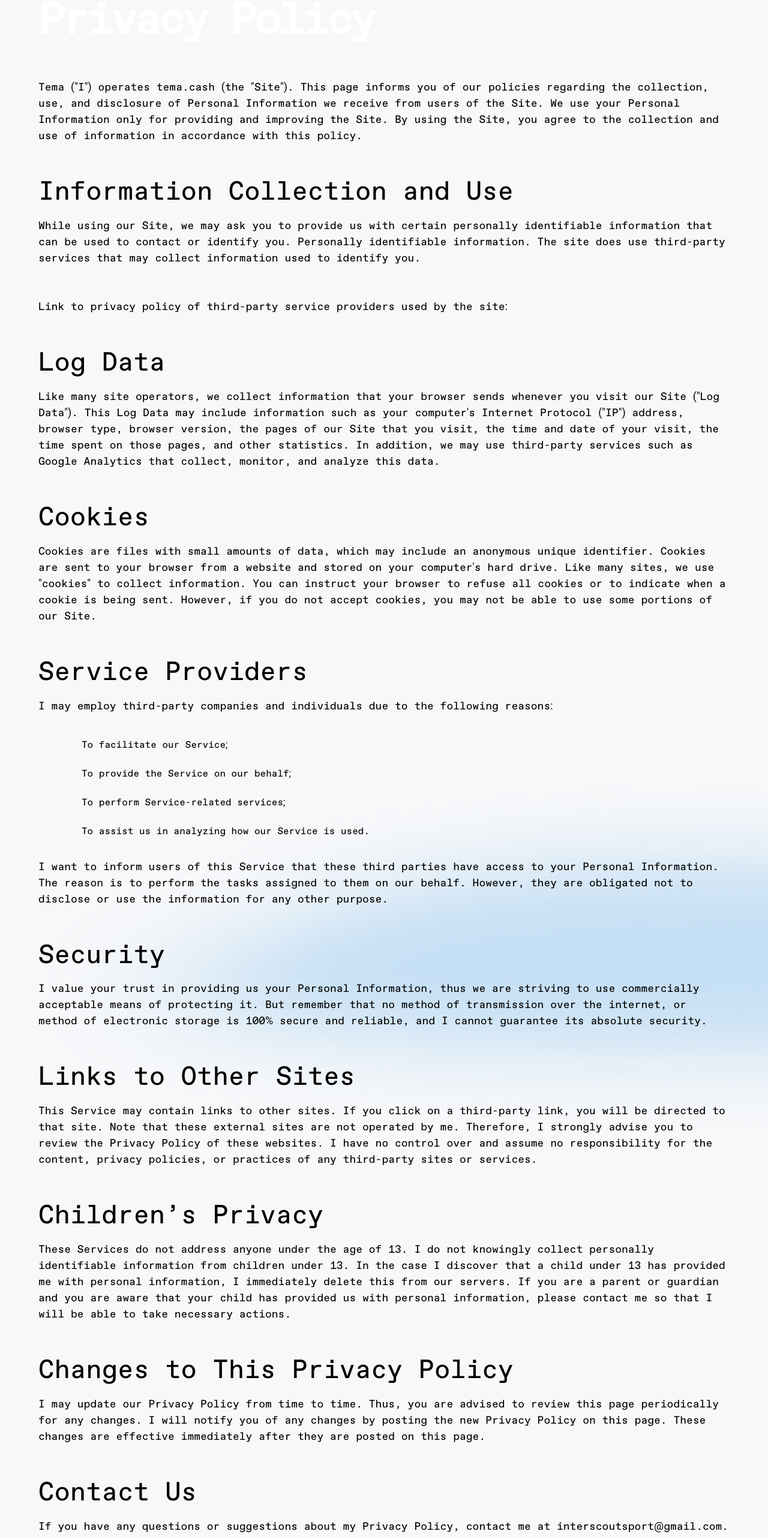
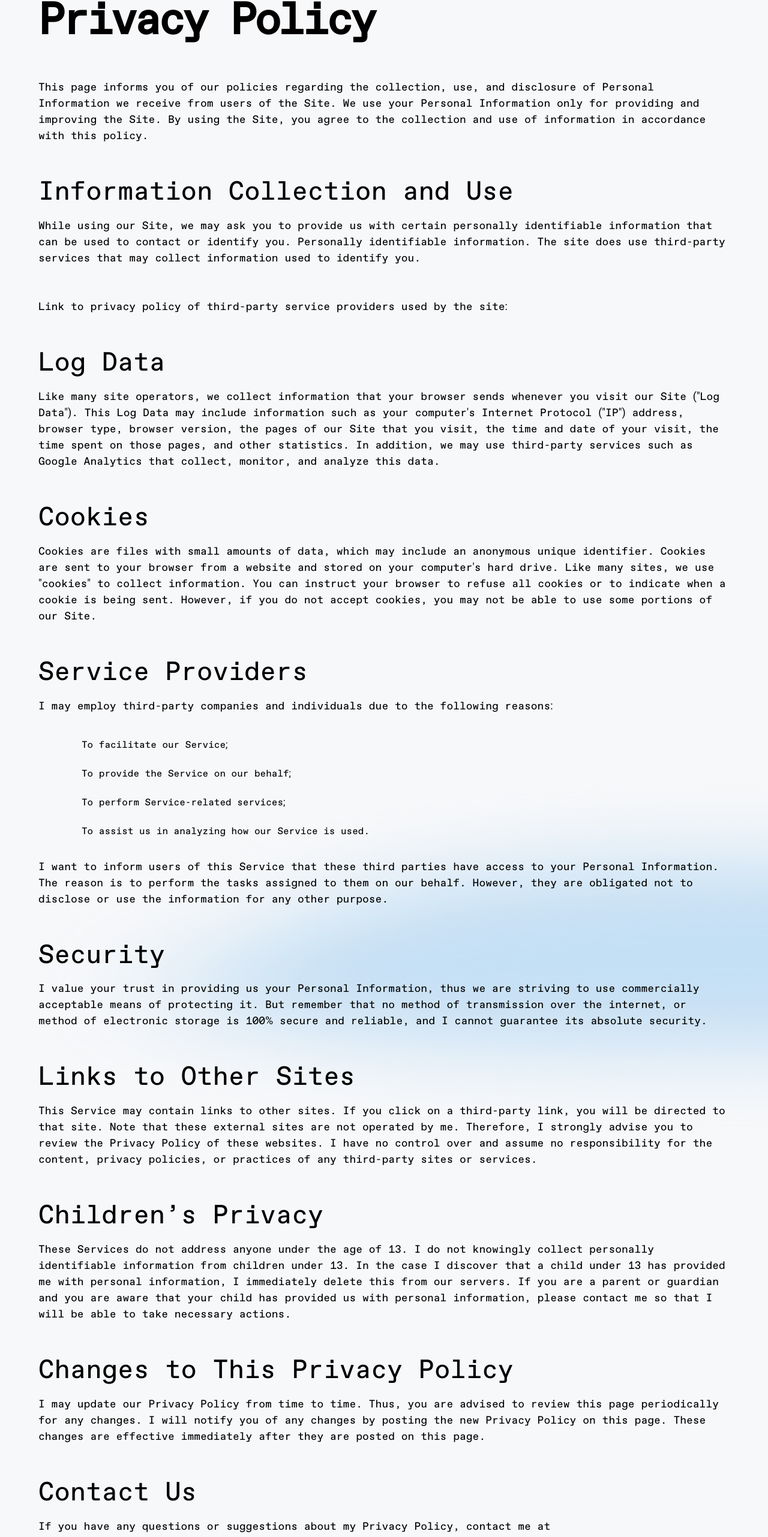
Before and after one commit to ArtRiaz/visionplaytech, a React (Create React App) app: page /policy in a window 1280 px wide. Shown: the part 153-2716 px from the top of the page at 60% size. Built offline with nearby package versions, Linux system fonts and the light colour scheme.

Commit message:
change text color policy

```diff
--- a/src/components/Policy/Policy.jsx
+++ b/src/components/Policy/Policy.jsx
@@ -57,7 +57,7 @@ const Policy = () => {
 			fontSize: isMobile ? '46px' : '74px',
 			letterSpacing: '-0.06em',
 			textTransform: 'capitalize',
-			color: '#fff',
+			color: '#000000',
 			marginBottom: isMobile ? '36px' : '54px',
 			zIndex: 1,
 		},
@@ -88,12 +88,12 @@ const Policy = () => {
 		<Container sx={{ padding: '0px 16px' }}>
 			<Box>
 				{/* <img src={blueCover} alt='Blue Cover' style={blueCoverStyles} /> */}
-				<Box my={4} sx={{ position: 'relative', zIndex: 1,}}>
+				<Box my={4} sx={{ position: 'relative', zIndex: 1}}>
 					<Typography variant='h1' component='h1' sx={styles.mainTitle}>
 						Privacy Policy
 					</Typography>
 					<Typography variant='body1' paragraph sx={styles.description}>
-						Tema ("I") operates tema.cash (the "Site"). This page informs you of our
+						This page informs you of our
 						policies regarding the collection, use, and disclosure of Personal Information
 						we receive from users of the Site. We use your Personal Information only for
 						providing and improving the Site. By using the Site, you agree to the
@@ -272,7 +272,7 @@ const Policy = () => {
 					</Typography>
 					<Typography variant='body1' paragraph sx={styles.description}>
 						If you have any questions or suggestions about my Privacy Policy, contact me
-						at interscoutsport@gmail.com.
+						at visionplay.project@gmail.com.
 					</Typography>
 				</Box>
 				{/* <img src={greenCover} alt='Green Cover' style={greenCoverStyles} /> */}
```
